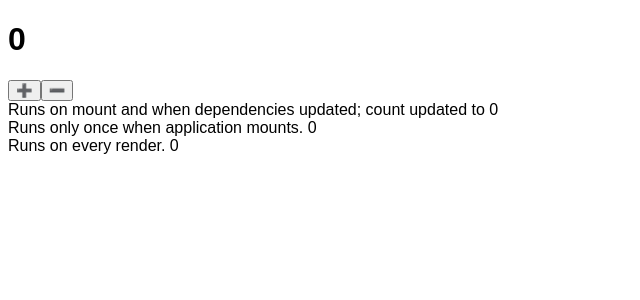
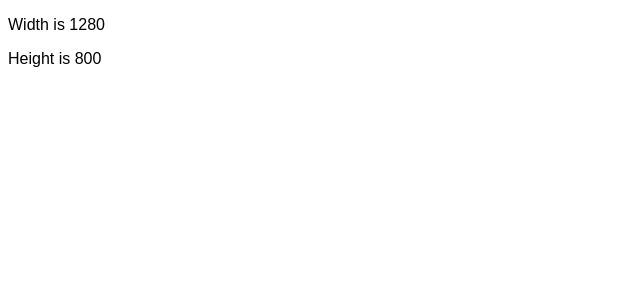
Before and after one commit to pasankg/vite-react-101, a React (Vite) app: page / in a window 1280 px wide. Shown: the top 300 px of the page, without its empty margins (0-640 px from the left). Built offline with nearby package versions, Linux system fonts and the light colour scheme.

Commit message:
EventListners and useEffect

```diff
--- a/src/App.jsx
+++ b/src/App.jsx
@@ -17,8 +17,9 @@
 // import ArrayModification from "./ArrayModification";
 // import ArrayObjectModification from "./ArrayObjectModification";
 // import TodoList from "./TodoList/TodoList";
+// import UseEffectCounter from "./UseEffectCounter";
 
-import UseEffectCounter from "./UseEffectCounter";
+import WindowComponent from "./WindowComponent";
 
 function App() {
   // return (
@@ -95,7 +96,9 @@ function App() {
 
   // return <TodoList />;
 
-  return <UseEffectCounter/>
+  // return <UseEffectCounter/>
+
+  return <WindowComponent/>
 }
 
 export default App;
--- /dev/null
+++ b/src/WindowComponent.jsx
@@ -0,0 +1,33 @@
+import { useState, useEffect } from "react";
+function WindowComponent() {
+  const [width, setWidth] = useState(window.innerWidth);
+  const [height, setHeight] = useState(window.innerHeight);
+
+  // If we create an EventListener outside an useEffect, it will run and create multiple listeneres.
+  // window.addEventListener('resize', handleResize);
+
+  useEffect(() => {
+    window.addEventListener("resize", handleResize);
+    console.log("addEventListener");
+
+    // Following is the syntax to unmount (remove it from the dom) and cleanup
+    // Do this before the next re-render or when the component unmounts.
+    return () => {
+      window.removeEventListener("resize", handleResize);
+      console.log("removeEventListener");
+    };
+  }, []); // Only pass an empty array as dependency so that useEffect will run only on mount.
+
+  function handleResize() {
+    setWidth(window.innerWidth);
+    setHeight(window.innerHeight);
+  }
+
+  return (
+    <>
+      <p>Width is {width}</p>
+      <p>Height is {height}</p>
+    </>
+  );
+}
+export default WindowComponent;
```
